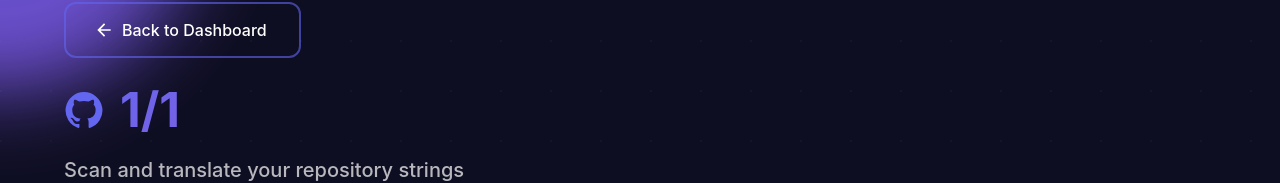
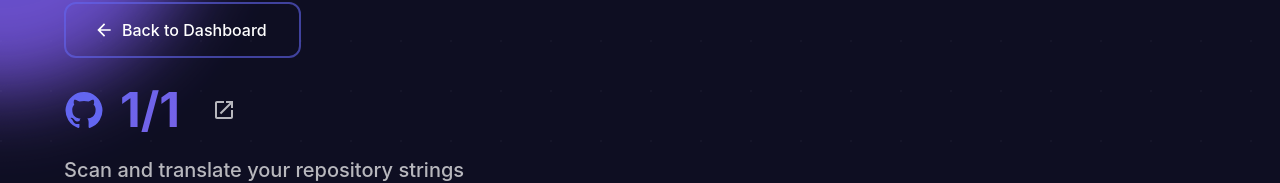
Before and after one commit to MobileByteLabs/mobilebytelabs-translator, a React (Create React App) app in the folder frontend/: page /scan/1/1 in a window 1280 px wide. Shown: the part 110-293 px from the top of the page. Built offline with nearby package versions, Linux system fonts and the light colour scheme; no server answers.

Commit message:
added repository link opener

```diff
--- a/frontend/src/components/scan/ScanResults.tsx
+++ b/frontend/src/components/scan/ScanResults.tsx
@@ -15,15 +15,17 @@ import {
   AccordionSummary,
   AccordionDetails,
   Alert,
+  IconButton,
+  Tooltip,
 } from '@mui/material';
 import {
   CheckCircle,
   Warning,
   ExpandMore,
-  Translate,
   Language,
   Code,
   Assessment,
+  OpenInNew,
 } from '@mui/icons-material';
 
 interface StringResource {
@@ -120,6 +122,24 @@ const ScanResults: React.FC<ScanResultsProps> = ({
       >
         <Assessment sx={{ fontSize: 20 }} />
         Scan Results for {repository} ({branch})
+        <Tooltip title="Open on GitHub" arrow>
+          <IconButton
+            size="small"
+            onClick={() => window.open(`https://github.com/${repository}`, '_blank', 'noopener,noreferrer')}
+            sx={{
+              ml: 1,
+              color: 'rgba(255,255,255,0.7)',
+              transition: 'all 0.2s ease',
+              '&:hover': {
+                color: '#6366f1',
+                backgroundColor: 'rgba(99, 102, 241, 0.1)',
+                transform: 'scale(1.1)',
+              },
+            }}
+          >
+            <OpenInNew sx={{ fontSize: 18 }} />
+          </IconButton>
+        </Tooltip>
       </Typography>
 
       {/* Summary Cards */}
--- a/frontend/src/pages/RepositoryScan.tsx
+++ b/frontend/src/pages/RepositoryScan.tsx
@@ -12,12 +12,15 @@ import {
   StepLabel,
   LinearProgress,
   Divider,
+  IconButton,
+  Tooltip,
 } from '@mui/material';
 import {
   ArrowBack,
   GitHub,
   Search,
   Translate,
+  OpenInNew,
 } from '@mui/icons-material';
 
 import GradientButton from '../components/ui/GradientButton';
@@ -323,6 +326,24 @@ const RepositoryScan: React.FC = () => {
             >
               <GitHub sx={{ fontSize: 40, color: '#6366f1' }} />
               {owner}/{repo}
+              <Tooltip title="Open on GitHub" arrow>
+                <IconButton
+                  size="medium"
+                  onClick={() => window.open(`https://github.com/${owner}/${repo}`, '_blank', 'noopener,noreferrer')}
+                  sx={{
+                    ml: 1,
+                    color: 'rgba(255,255,255,0.7)',
+                    transition: 'all 0.2s ease',
+                    '&:hover': {
+                      color: '#6366f1',
+                      backgroundColor: 'rgba(99, 102, 241, 0.1)',
+                      transform: 'scale(1.1)',
+                    },
+                  }}
+                >
+                  <OpenInNew sx={{ fontSize: 24 }} />
+                </IconButton>
+              </Tooltip>
             </Typography>
 
             <Typography
```
